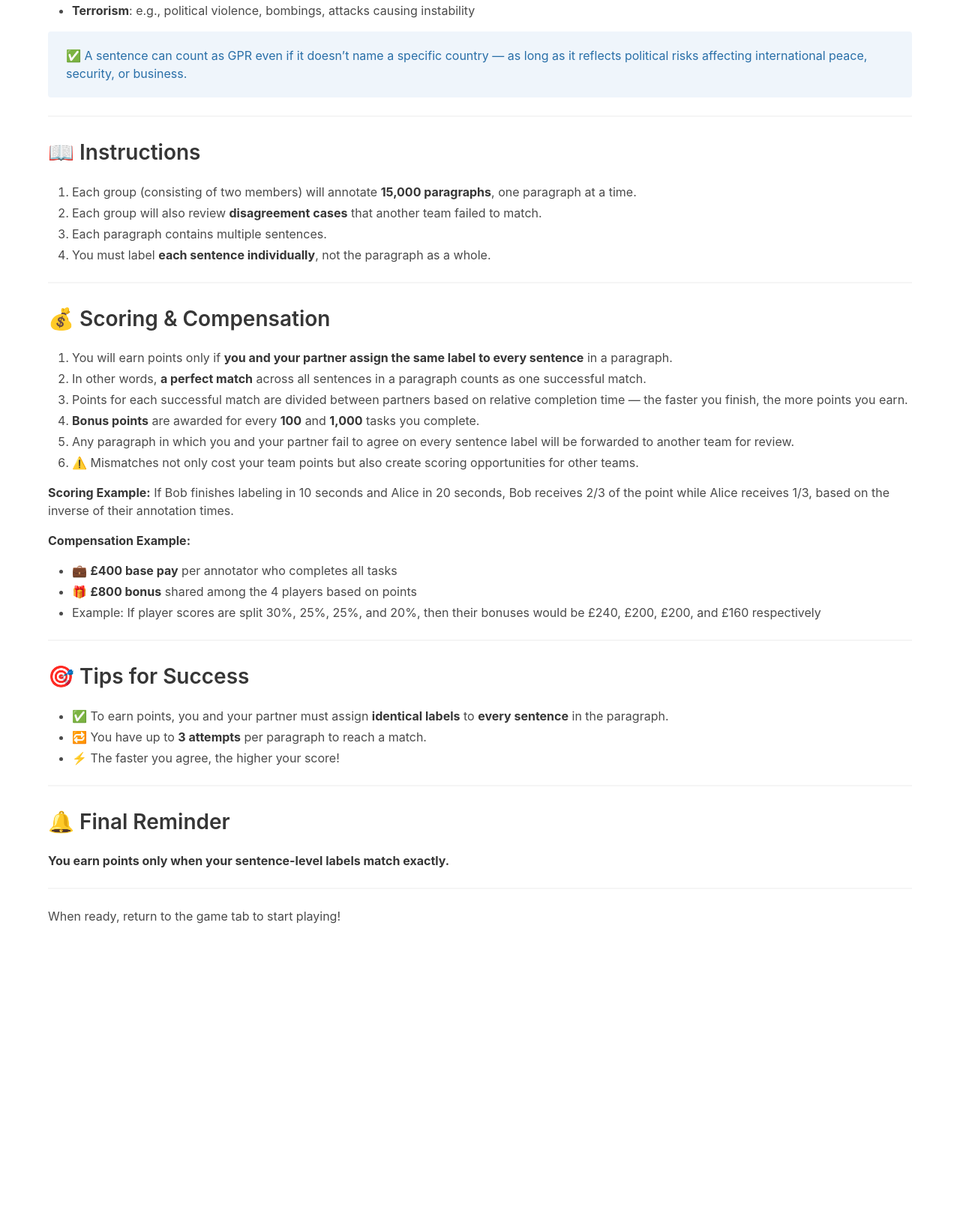
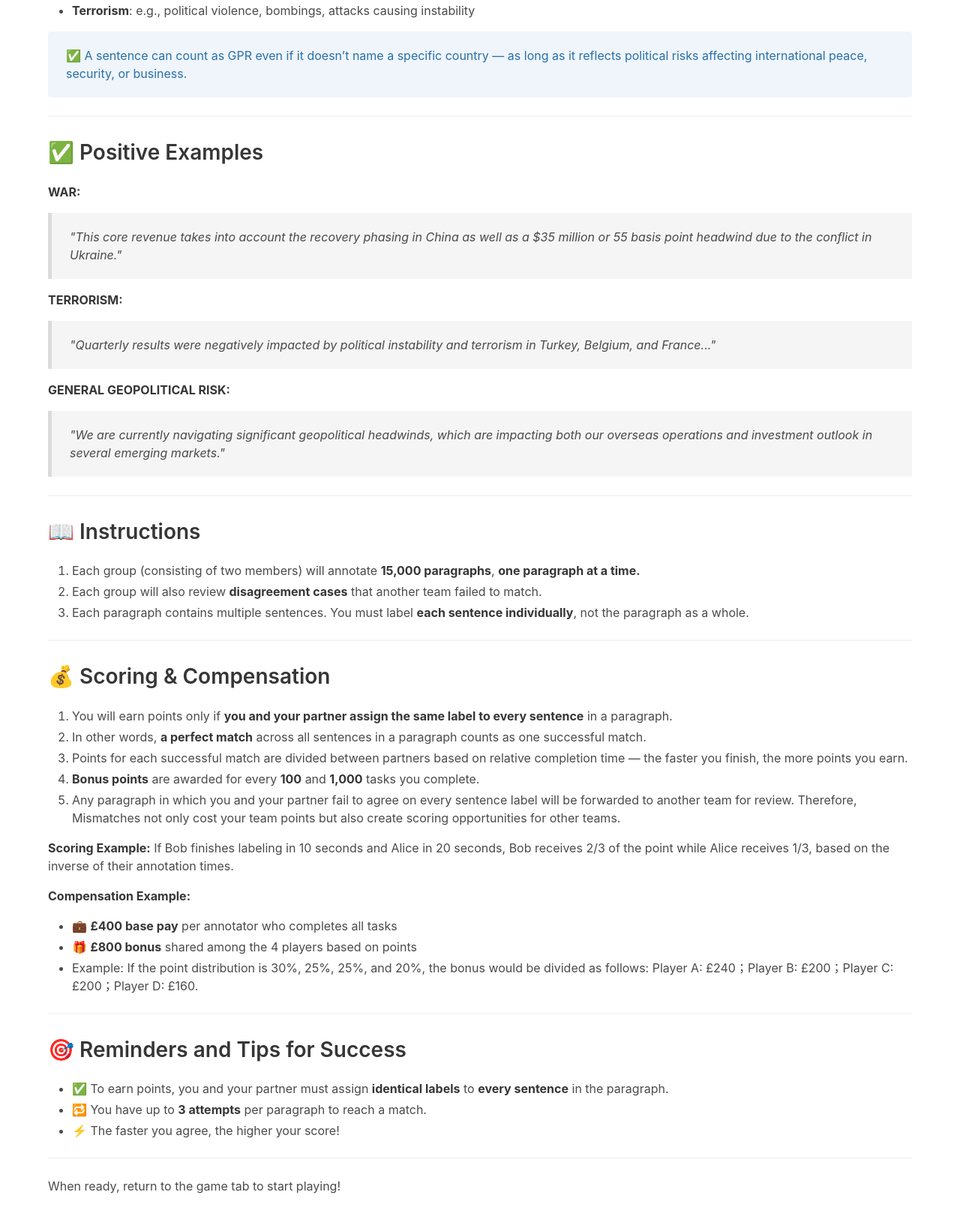
Before and after one commit to zzp-coder/GPR_Game, a Flask app: page /how-to-play in a window 1280 px wide. Shown: the part 503-2145 px from the top of the page at 75% size. Before the commit the page ends 1735 px from the top, so only its background shows below. Run offline with Flask 3, Linux system fonts and the light colour scheme.

Commit message:
adjust instructions

```diff
--- a/templates/how_to_play.html
+++ b/templates/how_to_play.html
@@ -37,12 +37,35 @@
 
       <hr>
 
+      <h2 class="subtitle">✅ Positive Examples</h2>
+      <p><strong>WAR:</strong></p>
+      <blockquote>
+        <em>
+          "This core revenue takes into account the recovery phasing in China as well as a $35 million or 55 basis point headwind due to the conflict in Ukraine."
+        </em>
+      </blockquote>
+
+      <p><strong>TERRORISM:</strong></p>
+      <blockquote>
+        <em>
+          "Quarterly results were negatively impacted by political instability and terrorism in Turkey, Belgium, and France..."
+        </em>
+      </blockquote>
+
+      <p><strong>GENERAL GEOPOLITICAL RISK:</strong></p>
+      <blockquote>
+        <em>
+          "We are currently navigating significant geopolitical headwinds, which are impacting both our overseas operations and investment outlook in several emerging markets."
+        </em>
+      </blockquote>
+
+      <hr>
+
       <h2 class="subtitle">📖 Instructions</h2>
       <ol>
-        <li>Each group (consisting of two members) will annotate <strong>15,000 paragraphs</strong>, one paragraph at a time.</li>
+        <li>Each group (consisting of two members) will annotate <strong>15,000 paragraphs</strong>, <strong>one paragraph at a time.</strong></li>
         <li>Each group will also review <strong>disagreement cases</strong> that another team failed to match.</li>
-        <li>Each paragraph contains multiple sentences.</li>
-        <li>You must label <strong>each sentence individually</strong>, not the paragraph as a whole.</li>
+        <li>Each paragraph contains multiple sentences. You must label <strong>each sentence individually</strong>, not the paragraph as a whole.</li>
       </ol>
 
       <hr>
@@ -53,8 +76,7 @@
         <li>In other words, <strong>a perfect match</strong> across all sentences in a paragraph counts as one successful match.</li>
         <li>Points for each successful match are divided between partners based on relative completion time — the faster you finish, the more points you earn.</li>
         <li><strong>Bonus points</strong> are awarded for every <strong>100</strong> and <strong>1,000</strong> tasks you complete.</li>
-        <li>Any paragraph in which you and your partner fail to agree on every sentence label will be forwarded to another team for review.</li>
-        <li>⚠️ Mismatches not only cost your team points but also create scoring opportunities for other teams.</li>
+        <li>Any paragraph in which you and your partner fail to agree on every sentence label will be forwarded to another team for review. Therefore, Mismatches not only cost your team points but also create scoring opportunities for other teams.</li>
       </ol>
 
       <p><strong>Scoring Example:</strong> If Bob finishes labeling in 10 seconds and Alice in 20 seconds, Bob receives 2/3 of the point while Alice receives 1/3, based on the inverse of their annotation times.</p>
@@ -63,24 +85,18 @@
       <ul>
         <li>💼 <strong>£400 base pay</strong> per annotator who completes all tasks</li>
         <li>🎁 <strong>£800 bonus</strong> shared among the 4 players based on points</li>
-        <li>Example: If player scores are split 30%, 25%, 25%, and 20%, then their bonuses would be £240, £200, £200, and £160 respectively</li>
+        <li>Example: If the point distribution is 30%, 25%, 25%, and 20%, the bonus would be divided as follows: Player A: £240；Player B: £200；Player C: £200；Player D: £160.</li>
       </ul>
 
       <hr>
 
-      <h2 class="subtitle">🎯 Tips for Success</h2>
+      <h2 class="subtitle">🎯 Reminders and Tips for Success</h2>
       <ul>
         <li>✅ To earn points, you and your partner must assign <strong>identical labels</strong> to <strong>every sentence</strong> in the paragraph.</li>
         <li>🔁 You have up to <strong>3 attempts</strong> per paragraph to reach a match.</li>
         <li>⚡ The faster you agree, the higher your score!</li>
       </ul>
-
       <hr>
-
-      <h2 class="subtitle">🔔 Final Reminder</h2>
-      <p><strong>You earn points only when your sentence-level labels match exactly.</strong></p>
-      <hr>
-
       <p class="mt-3">When ready, return to the game tab to start playing!</p>
     </div>
   </section>
```
